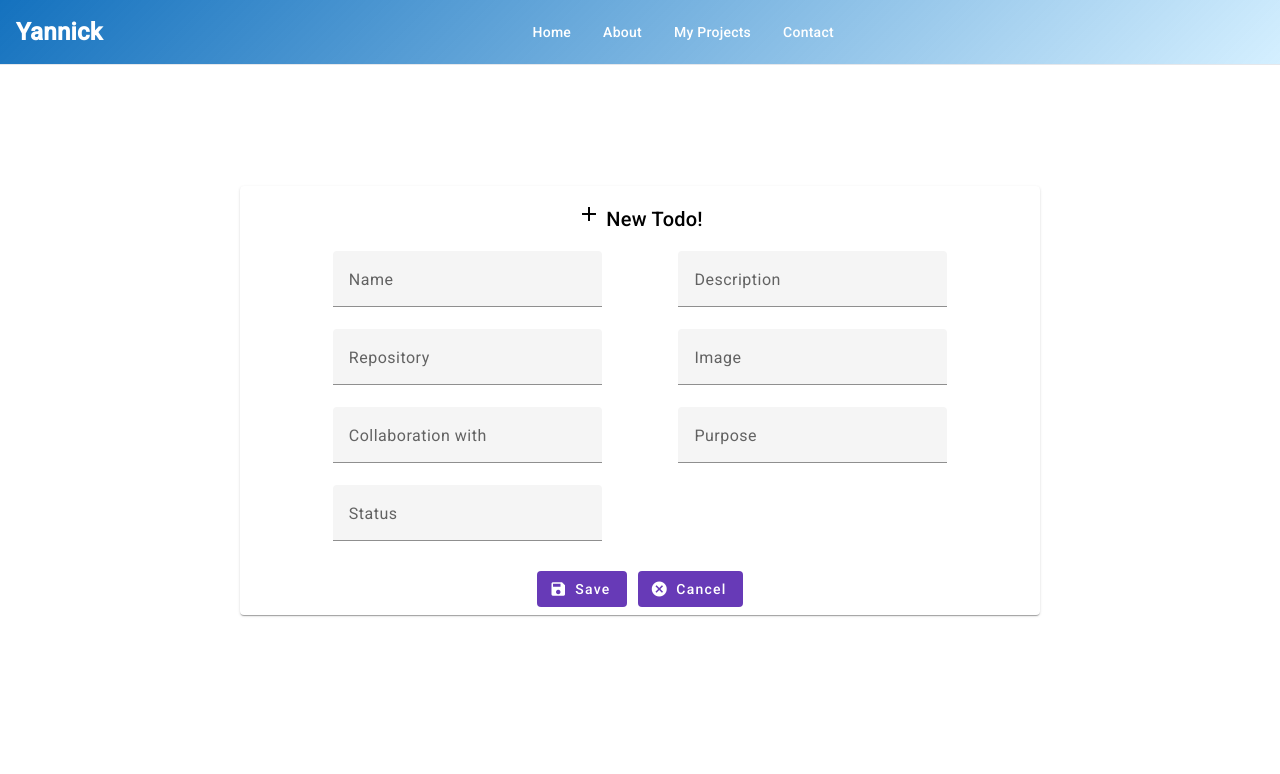
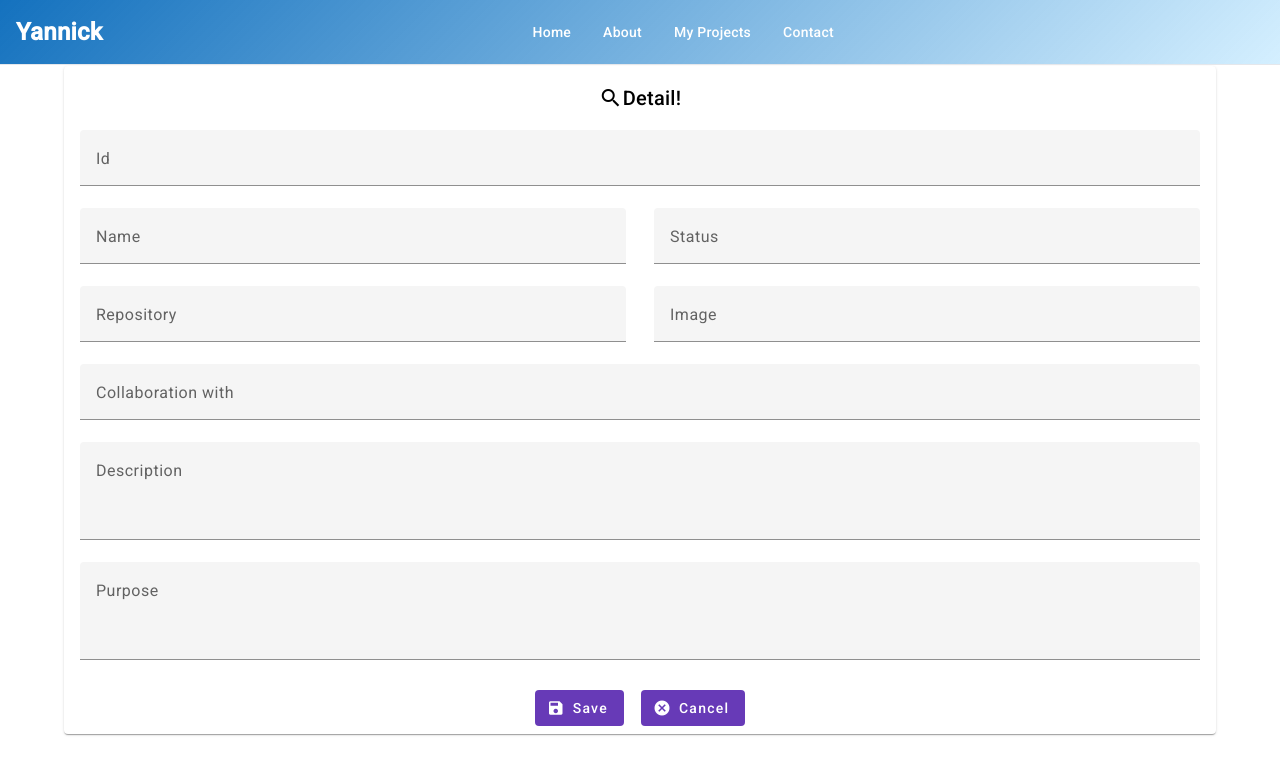
Before and after one commit to yativilli/personal_website, an Angular app in the folder personal/: page /projects/new in a window 1280 px wide. Shown: the top 774 px of the page. Built offline with nearby package versions, Linux system fonts and the light colour scheme.

Commit message:
Fixxed bug when loading in and modified style

```diff
--- a/personal/src/app/Components/my-projects-detail/my-projects-detail.component.html
+++ b/personal/src/app/Components/my-projects-detail/my-projects-detail.component.html
@@ -2,15 +2,20 @@
   <div class="center">
     <mat-card>
       <mat-card-header>
-          @if(type === 'edit' || type === 'detail') {
+        @if(type === 'edit') {
         <h2>
           <mat-icon>edit</mat-icon>
           Details für id
         </h2>
-          } @else {
+        } @else if(type == 'new'){
         <h2>
           <mat-icon>add</mat-icon>
           New Todo!
+        </h2>
+        } @else{
+          <h2>
+            <mat-icon>search</mat-icon>
+            Detail!
           </h2>
         }
       </mat-card-header>
@@ -18,23 +23,26 @@
 
 
         <form class="example-form">
-            @if(type === 'edit'){
+
           <mat-form-field class="example-full-width">
             <mat-label>Id</mat-label>
-             <input class="form-control" [ngModel]="this.id"  name="id" matInput value="">
+            <input class="form-control" [ngModel]="this.id" name="id" matInput value="">
           </mat-form-field>
-            }
 
+
+          <div class="upperWrapper">
             <mat-form-field class="example-full-width">
               <mat-label>Name</mat-label>
-             <input class="form-control" [ngModel]="this.name"  name="name" matInput value="">
+              <input class="form-control" [ngModel]="this.name" name="name" matInput value="">
             </mat-form-field>
 
             <mat-form-field class="example-full-width">
-              <mat-label>Description</mat-label>
-             <input class="form-control" [ngModel]="description" name="description" matInput value="">
+              <mat-label>Status</mat-label>
+              <input class="form-control" [ngModel]="status" name="status" matInput value="">
             </mat-form-field>
+          </div>
 
+          <div class="upperWrapper">
             <mat-form-field class="example-full-width">
               <mat-label>Repository</mat-label>
               <input class="form-control" [ngModel]="repository" name="repository" matInput value="">
@@ -44,33 +52,40 @@
               <mat-label>Image</mat-label>
               <input class="form-control" [ngModel]="image" name="image" matInput value="">
             </mat-form-field>
+          </div>
 
+          <div class="upperWrapper">
           <mat-form-field class="example-full-width">
             <mat-label>Collaboration with</mat-label>
-             <input class="form-control" [ngModel]="in_collaboration_with" name="in_collaboration_with" matInput value="">
+            <input class="form-control" [ngModel]="in_collaboration_with" name="in_collaboration_with" matInput
+              value="">
+          </mat-form-field>
+          </div>
+
+          <div class="lowerWrapper">
+          <mat-form-field class="example-full-width">
+            <mat-label>Description</mat-label>
+            <input class="form-control" [ngModel]="description" name="description" matInput value="">
           </mat-form-field>
 
           <mat-form-field class="example-full-width">
             <mat-label>Purpose</mat-label>
             <input class="form-control" [ngModel]="purpose" name="purpose" matInput value="">
           </mat-form-field>
+        </div>
 
-            <mat-form-field class="example-full-width">
-              <mat-label>Status</mat-label>
-             <input class="form-control" [ngModel]="status" name="status" matInput value="">
-            </mat-form-field>
         </form>
 
 
       </mat-card-content>
       <mat-card-actions>
-          <button mat-flat-button  color="primary" routerLink="/projects/details/{{id}}">
+        <button mat-flat-button color="primary">
           <mat-icon>save</mat-icon>
-            Save
+          <a href="/projects/details{{id}}">Save</a>
         </button>
-          <button mat-flat-button color="primary" routerLink="/projects/all">
+        <button mat-flat-button color="primary" >
           <mat-icon>cancel</mat-icon>
-            Cancel
+          <a href="/projects">Cancel</a>
         </button>
       </mat-card-actions>
     </mat-card>
--- a/personal/src/app/Components/my-projects-detail/my-projects-detail.component.scss
+++ b/personal/src/app/Components/my-projects-detail/my-projects-detail.component.scss
@@ -1,9 +1,6 @@
 form {
-  display: grid;
-  grid-template-columns: 35% 35%;
-  grid-template-rows: auto;
-  column-gap: 10%;
-  justify-content: center;
+  display: flex;
+  flex-direction: column;
 }
 
 mat-card {
@@ -13,7 +10,7 @@ mat-card {
 mat-card-header {
   display: flex;
   justify-content: center;
-  //width: 100%;
+  align-items: center;
 }
 mat-card-actions {
   width: 100%;
@@ -22,11 +19,41 @@ mat-card-actions {
   justify-content: center;
 }
 
+.upperWrapper {
+  width: 100%;
+  height: 100%;
+  display: flex;
+  flex-direction: row;
+  column-gap: 2.5%;
+  justify-content: center;
+}
+
+.upperWrapper > mat-form-field {
+  width: 100%;
+}
+
+.lowerWrapper {
+  width: 100%;
+  height: 100%;
+  display: flex;
+  flex-direction: column;
+}
+
+.lowerWrapper > mat-form-field {
+  width: 100%;
+  height: 15vh;
+}
+
 div {
   display: flex;
   justify-content: center;
   align-items: center;
   height: 100vh;
-  width: 100vh;
+  width: 90vw;
   text-align: center;
 }
+
+h2{
+  display: flex;
+  align-items: center;
+}
--- a/personal/src/app/Components/my-projects-detail/my-projects-detail.component.ts
+++ b/personal/src/app/Components/my-projects-detail/my-projects-detail.component.ts
@@ -1,4 +1,4 @@
-import { Component, inject, OnInit } from '@angular/core';
+import { AfterViewInit, Component, inject, OnInit } from '@angular/core';
 import { DbService } from '../../Services/db-service.service';
 import { ActivatedRoute, ParamMap, Router, RouterLink } from '@angular/router';
 import { Project } from '../../DTOs/ProjectDto';
@@ -30,48 +30,63 @@ import { FormsModule, ReactiveFormsModule } from '@angular/forms';
 export class MyProjectsDetailComponent implements OnInit {
   private readonly route = inject(ActivatedRoute);
 
-  constructor(private dbService: DbService, private router: Router) {}
+  constructor(private dbService: DbService, private router: Router) {
+    setTimeout(() => {
+      this.route.paramMap.subscribe((params) => {
+        setTimeout(() => {
+          this.id = params.get('id');
+          if (this.id) {
+            this.getType();
+            this.loadValues();
+          }
+        }, 0);
+      });
+    }, 1000);
+  }
 
-  data: any;
-  type: string = "";
+  data: Project = new Project();
+  type: string = '';
+
   ngOnInit(): void {
     // Get Id
-    this.route.paramMap.subscribe(params => {
-      this.id = params.get('id');
+    this.route.paramMap.subscribe((params) => {
+      setTimeout(() => {
+        this.id = params.get('id');
+        if (this.id) {
+          this.getType();
+          this.loadValues();
+        }
+      }, 0);
     });
-
-    this.getType();
-    this.loadValues();
   }
 
   private getType() {
     // Get Type
     var url = this.router.url;
     if (url.includes('details')) {
-      this.data = this.dbService.getProjectById(this.id)[0];
+      this.data = this.dbService.getAllProjects()[0]//getProjectById(this.id)[0];
       this.loadValues();
       this.type = 'detail';
     } else if (url.includes('edit')) {
-      this.data = this.dbService.getProjectById(this.id)[0];
+      this.data = this.dbService.getAllProjects()[0]//getProjectById(this.id)[0];
       this.loadValues();
       this.type = 'edit';
     } else if (url.includes('new')) {
       this.type = 'new';
     }
     this.loadValues();
+  }
 
-  }
   id: any;
-  name: string = "";
-  description: string = "";;
-  repository: string = "";;
-  image: string = "";;
-  in_collaboration_with: string = "";;
-  purpose: string = "";;
-  status: string = "";;
+  name: string = '';
+  description: string = '';
+  repository: string = '';
+  image: string = '';
+  in_collaboration_with: string = '';
+  purpose: string = '';
+  status: string = '';
 
-
-  private loadValues(){
+  private loadValues() {
     this.name = this.data?.name;
     this.description = this.data?.description;
     this.repository = this.data?.repository;
--- a/personal/src/app/Services/db-service.service.ts
+++ b/personal/src/app/Services/db-service.service.ts
@@ -21,7 +21,8 @@ export class DbService {
     return this.projects;
   }
 
-  getProjectById(id: string):any  {
+  getProjectById(id: string): any {
+    try {
       console.log(id);
       var result;
       this.http.get(this.api + '/projects/' + id).subscribe({
@@ -30,5 +31,9 @@ export class DbService {
         },
       });
       return result;
+    } catch (err) {
+      console.log(err);
+      return err;
     }
   }
+}
```
Lines whose indentation alone changed are shown as unchanged.
